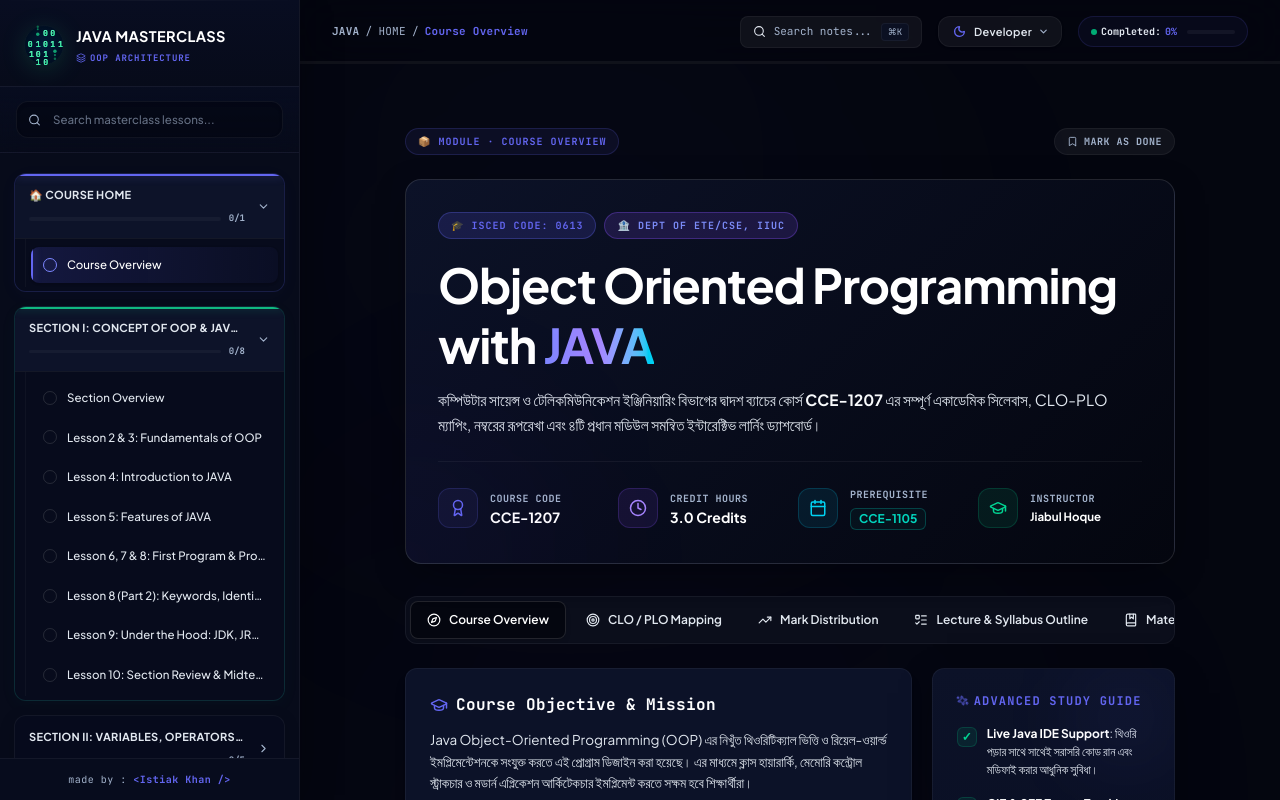
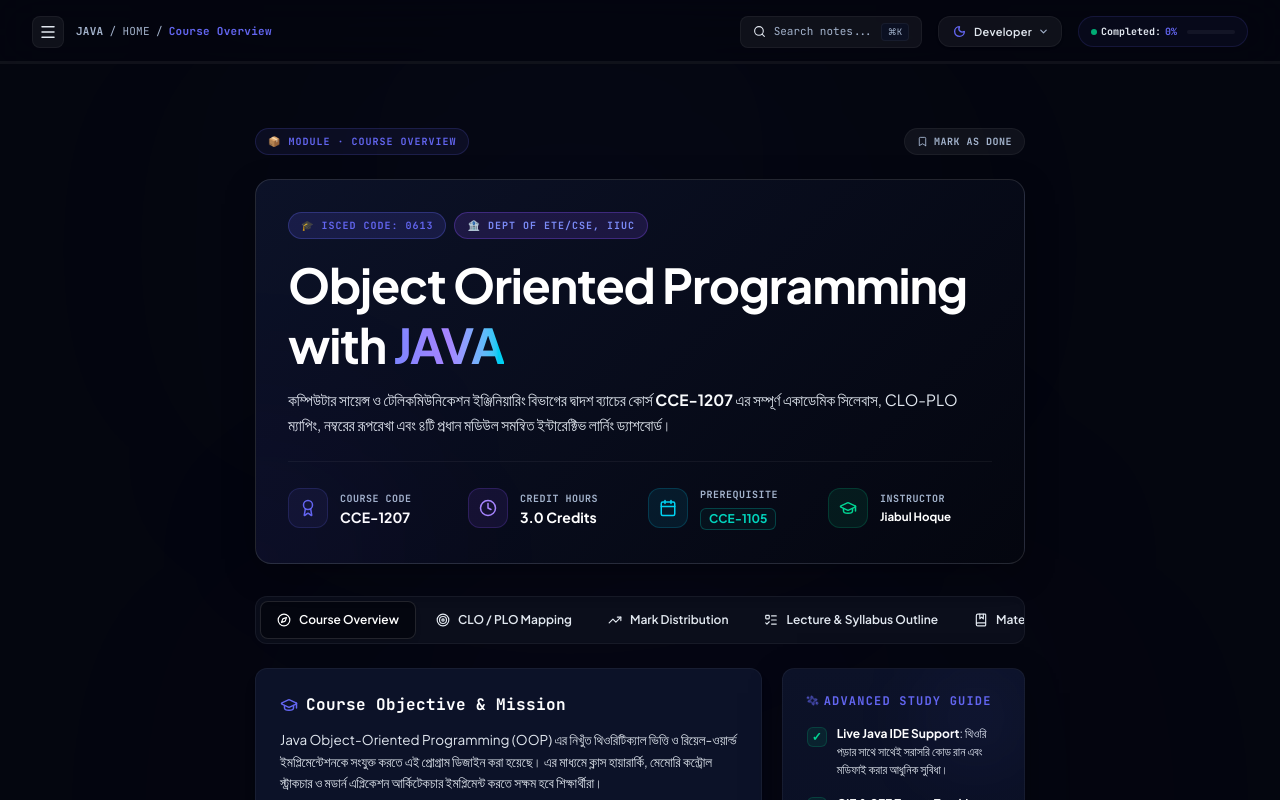
Before and after one commit to istiak-khan-i742/Java-Note, a React (Vite) app: page / in a window 1280 px wide. Shown: the top 800 px of the page. Built offline with nearby package versions, Linux system fonts and the light colour scheme; a web font is replaced by a local one.

Commit message:
feat: add refined haptic feedback system

```diff
--- a/src/App.tsx
+++ b/src/App.tsx
@@ -7,6 +7,7 @@
 import { Menu, ArrowUp, Search, Compass, LogIn, ChevronLeft, ChevronRight, Check } from 'lucide-react';
 import { clsx } from 'clsx';
 import { AnimatePresence, motion } from 'motion/react';
+import { triggerHaptic } from './utils/haptics';
 
 export default function App() {
   const [theme, setTheme] = useState<Theme>(() => {
@@ -37,6 +38,15 @@
   });
 
   const [isMobileSidebarOpen, setIsMobileSidebarOpen] = useState(false);
+  const [isDesktopSidebarExpanded, setIsDesktopSidebarExpanded] = useState(() => {
+    try {
+      const saved = localStorage.getItem('java_oop_desktop_sidebar_expanded');
+      return saved !== null ? saved === 'true' : false; // Collapsed by default
+    } catch {
+      return false;
+    }
+  });
+
   const [isSearchOpen, setIsSearchOpen] = useState(false);
   const [scrollProgress, setScrollProgress] = useState(0);
   const [showBackToTop, setShowBackToTop] = useState(false);
@@ -55,7 +65,8 @@
   useEffect(() => {
     localStorage.setItem('java_oop_active_lesson', activeLessonId);
     localStorage.setItem('java_oop_quiz_active', String(isQuizActive));
-  }, [activeLessonId, isQuizActive]);
+    localStorage.setItem('java_oop_desktop_sidebar_expanded', String(isDesktopSidebarExpanded));
+  }, [activeLessonId, isQuizActive, isDesktopSidebarExpanded]);
 
   // Track scrolling (reading progress)
   useEffect(() => {
@@ -179,14 +190,18 @@
       {isMobileSidebarOpen && (
         <div
           className="fixed inset-0 bg-black/70 backdrop-blur-xs z-40 lg:hidden"
-          onClick={() => setIsMobileSidebarOpen(false)}
+          onClick={() => {
+            setIsMobileSidebarOpen(false);
+            triggerHaptic('light');
+          }}
         />
       )}
 
       {/* Sidebar - sliding drawer on mobile and stationary menu on desk */}
       <div className={clsx(
-        "fixed inset-y-0 left-0 z-40 transform transition-transform duration-300 ease-out lg:static lg:translate-x-0",
-        isMobileSidebarOpen ? "translate-x-0" : "-translate-x-full"
+        "fixed inset-y-0 left-0 z-40 transform transition-all duration-300 ease-in-out overflow-hidden lg:static",
+        isMobileSidebarOpen ? "translate-x-0" : "-translate-x-full lg:translate-x-0",
+        isDesktopSidebarExpanded ? "lg:w-[300px] lg:opacity-100" : "lg:w-0 lg:opacity-0"
       )}>
         <Sidebar
           activeLessonId={activeLessonId}
@@ -203,11 +218,18 @@
         <header className="sticky top-0 z-30 bg-[#04060f]/80 backdrop-blur-xl border-b border-white/[0.05] h-16 flex items-center justify-between px-6 lg:px-8 select-none">
           {/* Section Breadcrumbs */}
           <div className="flex items-center gap-3">
-            {/* Mobile Sidebar Trigger icon */}
+            {/* Sidebar Trigger icon */}
             <button
-              onClick={() => setIsMobileSidebarOpen(true)}
-              className="p-1.5 rounded-lg bg-white/[0.04] border border-white/5 text-zinc-300 hover:text-white hover:bg-white/[0.08] lg:hidden transition-all focus:outline-none focus:ring-1 focus:ring-indigo-500/30"
-              title="Open Navigation"
+              onClick={() => {
+                if (window.innerWidth < 1024) {
+                  setIsMobileSidebarOpen(true);
+                } else {
+                  setIsDesktopSidebarExpanded(prev => !prev);
+                }
+                triggerHaptic('light');
+              }}
+              className="p-1.5 rounded-lg bg-white/[0.04] border border-white/5 text-zinc-300 hover:text-white hover:bg-white/[0.08] transition-all focus:outline-none focus:ring-1 focus:ring-indigo-500/30"
+              title="Toggle Navigation"
             >
               <Menu size={18} />
             </button>
@@ -239,7 +261,10 @@
           <div className="flex items-center gap-2.5 sm:gap-3 lg:gap-4">
             {/* Spotlight Search search activator container */}
             <button
-              onClick={() => setIsSearchOpen(true)}
+              onClick={() => {
+                setIsSearchOpen(true);
+                triggerHaptic('light');
+              }}
               className="flex items-center gap-2 px-3 py-1.5 rounded-lg bg-white/[0.03] border border-white/5 text-zinc-400 hover:text-white hover:bg-white/[0.06] transition-all text-xs font-mono select-none"
               title="Search Lessons (Ctrl+K)"
             >
@@ -253,7 +278,10 @@
 
             {/* Overall course progression element */}
             <div
-              onClick={handleQuizSelect}
+              onClick={() => {
+                handleQuizSelect();
+                triggerHaptic('light');
+              }}
               className="flex items-center gap-2.5 bg-indigo-500/[0.03] border border-indigo-500/10 hover:border-indigo-500/25 py-1.5 px-3 rounded-full transition-all cursor-pointer group"
               title="Click to view course evaluation"
             >
@@ -301,7 +329,10 @@
             initial={{ opacity: 0, scale: 0.8, y: 10 }}
             animate={{ opacity: 1, scale: 1, y: 0 }}
             exit={{ opacity: 0, scale: 0.8, y: 10 }}
-            onClick={scrollToTop}
+            onClick={() => {
+              scrollToTop();
+              triggerHaptic('light');
+            }}
             className="fixed bottom-6 right-6 z-50 p-3 rounded-xl bg-gradient-to-tr from-indigo-600 to-indigo-700 text-white shadow-xl shadow-indigo-600/20 hover:from-indigo-500 hover:to-indigo-600 hover:scale-110 active:scale-95 transition-all outline-none border border-indigo-400/30 cursor-pointer"
             title="Back to Top"
           >
```
Also changed, not shown: src/utils/haptics.ts (added).
